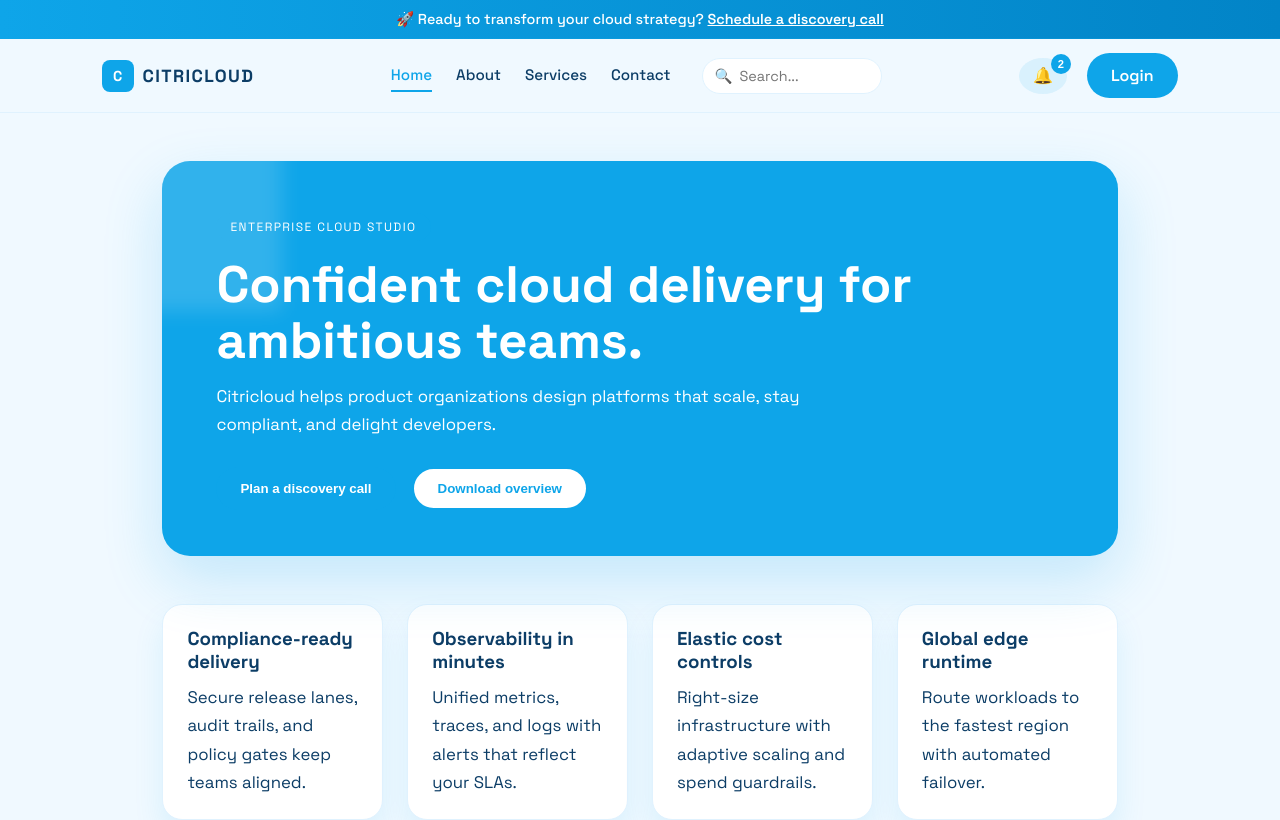
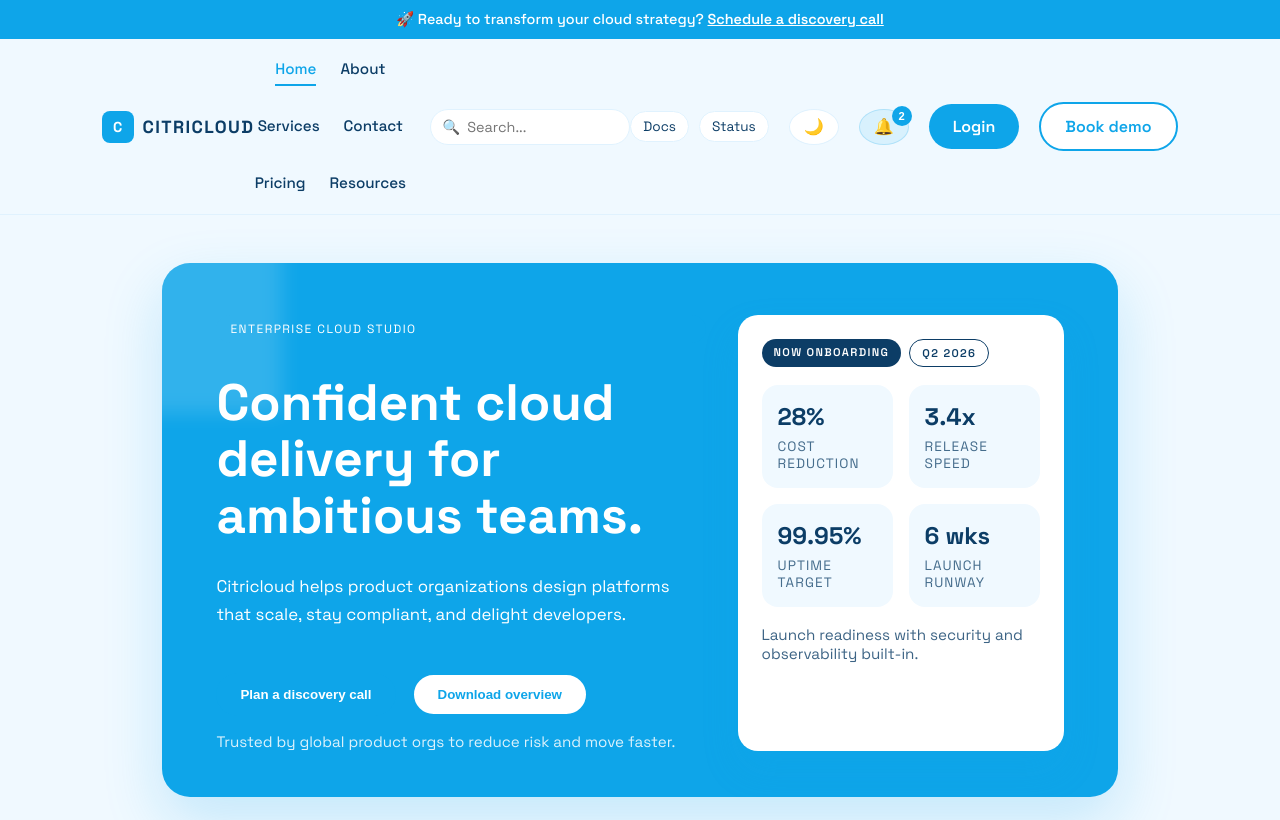
Before and after one commit to TunedSyntax/citricloud, a React (Vite) app in the folder frontend/: page / in a window 1280 px wide. Shown: the top 820 px of the page. Built offline with nearby package versions, Linux system fonts and the light colour scheme.

Commit message:
Add theme toggle functionality and enhance layout structure

```diff
--- a/frontend/src/App.jsx
+++ b/frontend/src/App.jsx
@@ -60,6 +60,14 @@ const apiRequest = async (path, options = {}) => {
 
 function Layout({ token, profile, onLogout, children }) {
   const [profileMenuOpen, setProfileMenuOpen] = useState(false);
+  const [theme, setTheme] = useState(() => localStorage.getItem("cc_theme") || "light");
+
+  useEffect(() => {
+    document.body.classList.toggle("theme-dark", theme === "dark");
+    document.body.classList.toggle("theme-light", theme === "light");
+    document.documentElement.setAttribute("data-theme", theme);
+    localStorage.setItem("cc_theme", theme);
+  }, [theme]);
 
   return (
     <div className="app-shell">
@@ -95,12 +103,25 @@ function Layout({ token, profile, onLogout, children }) {
             >
               Contact
             </NavLink>
+            <a href="#">Pricing</a>
+            <a href="#">Resources</a>
           </div>
           <div className="nav-search">
             <input type="text" placeholder="Search..." />
           </div>
         </div>
         <div className="nav-actions">
+          <div className="nav-utility">
+            <a href="#" className="nav-utility-link">Docs</a>
+            <a href="#" className="nav-utility-link">Status</a>
+          </div>
+          <button
+            className="nav-theme-toggle"
+            onClick={() => setTheme(theme === "light" ? "dark" : "light")}
+            aria-label="Toggle theme"
+          >
+            {theme === "light" ? "🌙" : "☀️"}
+          </button>
           <button className="nav-notification">
             🔔
             <span className="nav-notification-badge">2</span>
@@ -132,6 +153,9 @@ function Layout({ token, profile, onLogout, children }) {
               Login
             </NavLink>
           )}
+          <a className="ghost nav-cta" href="#contact">
+            Book demo
+          </a>
         </div>
       </nav>
       <main className="page">
@@ -196,6 +220,8 @@ function Home() {
   return (
     <div className="stack">
       <section className="hero">
+        <div className="hero-inner">
+          <div className="hero-copy">
             <div className="badge">Enterprise Cloud Studio</div>
             <h1>Confident cloud delivery for ambitious teams.</h1>
             <p>
@@ -205,6 +231,34 @@ function Home() {
             <div className="cta-row">
               <button className="primary">Plan a discovery call</button>
               <button className="ghost">Download overview</button>
+            </div>
+            <div className="hero-note">Trusted by global product orgs to reduce risk and move faster.</div>
+          </div>
+          <div className="hero-panel">
+            <div className="hero-panel-header">
+              <span className="hero-pill">Now onboarding</span>
+              <span className="hero-pill outline">Q2 2026</span>
+            </div>
+            <div className="hero-metrics">
+              <div className="hero-stat">
+                <div className="hero-stat-value">28%</div>
+                <div className="hero-stat-label">Cost reduction</div>
+              </div>
+              <div className="hero-stat">
+                <div className="hero-stat-value">3.4x</div>
+                <div className="hero-stat-label">Release speed</div>
+              </div>
+              <div className="hero-stat">
+                <div className="hero-stat-value">99.95%</div>
+                <div className="hero-stat-label">Uptime target</div>
+              </div>
+              <div className="hero-stat">
+                <div className="hero-stat-value">6 wks</div>
+                <div className="hero-stat-label">Launch runway</div>
+              </div>
+            </div>
+            <div className="hero-panel-footer">Launch readiness with security and observability built-in.</div>
+          </div>
         </div>
       </section>
 
--- a/frontend/src/styles.css
+++ b/frontend/src/styles.css
@@ -34,7 +34,7 @@ a {
 }
 
 .topbar-announcement {
-  background: linear-gradient(90deg, #0ea5e9 0%, #0284c7 100%);
+  background: #0ea5e9;
   color: #ffffff;
   padding: 10px 8vw;
   text-align: center;
@@ -50,8 +50,8 @@ a {
 }
 
 .nav {
-  display: flex;
-  justify-content: space-between;
+  display: grid;
+  grid-template-columns: auto 1fr auto;
   align-items: center;
   padding: 14px 8vw;
   position: sticky;
@@ -89,7 +89,9 @@ a {
 .nav-center {
   display: flex;
   align-items: center;
-  gap: 32px;
+  gap: 24px;
+  justify-content: center;
+  width: 100%;
 }
 
 .nav-links {
@@ -97,6 +99,8 @@ a {
   gap: 24px;
   font-weight: 500;
   font-size: 0.95rem;
+  justify-content: center;
+  flex-wrap: wrap;
 }
 
 .nav-links a {
@@ -117,16 +121,20 @@ a {
 
 .nav-search {
   position: relative;
+  display: flex;
+  align-items: center;
 }
 
 .nav-search input {
   background: #ffffff;
   border: 1px solid #e0f2fe;
   border-radius: 20px;
-  padding: 8px 14px 8px 36px;
+  padding: 0 14px 0 36px;
   font-family: inherit;
   font-size: 0.9rem;
-  width: 180px;
+  width: 200px;
+  height: 36px;
+  line-height: 36px;
   transition: border-color 0.2s ease, box-shadow 0.2s ease;
 }
 
@@ -150,21 +158,53 @@ a {
   display: flex;
   align-items: center;
   gap: 20px;
+  justify-self: end;
+}
+
+.nav-utility {
+  display: flex;
+  gap: 10px;
+}
+
+.nav-utility-link {
+  padding: 6px 12px;
+  border-radius: 999px;
+  border: 1px solid #e0f2fe;
+  background: #ffffff;
+  font-size: 0.85rem;
+  color: #0c3d66;
+  transition: border-color 0.2s ease, color 0.2s ease, background 0.2s ease;
+}
+
+.nav-utility-link:hover {
+  border-color: #0ea5e9;
+  color: #0ea5e9;
+}
+
+.nav-theme-toggle,
+.nav-notification {
+  width: 36px;
+  height: 36px;
+  border-radius: 50%;
+  display: inline-flex;
+  align-items: center;
+  justify-content: center;
+  cursor: pointer;
+  font-size: 1rem;
+  border: 1px solid #e0f2fe;
+  background: #ffffff;
+  transition: border-color 0.2s ease, background 0.2s ease, color 0.2s ease;
+}
+
+.nav-theme-toggle:hover {
+  border-color: #0ea5e9;
+  color: #0ea5e9;
 }
 
 .nav-notification {
   position: relative;
-  display: inline-flex;
-  width: 36px;
-  height: 36px;
-  border-radius: 50%;
   background: rgba(14, 165, 233, 0.1);
-  align-items: center;
-  justify-content: center;
-  cursor: pointer;
-  transition: background 0.2s ease;
-  border: none;
-  font-size: 1rem;
+  border: 1px solid rgba(14, 165, 233, 0.2);
 }
 
 .nav-notification:hover {
@@ -214,7 +254,7 @@ a {
   width: 32px;
   height: 32px;
   border-radius: 50%;
-  background: linear-gradient(135deg, #0ea5e9 0%, #0284c7 100%);
+  background: #0ea5e9;
   display: flex;
   align-items: center;
   justify-content: center;
@@ -273,6 +313,10 @@ a {
   margin: 8px 0;
 }
 
+.nav-cta {
+  padding: 10px 18px;
+}
+
 .nav-user {
   display: flex;
   gap: 12px;
@@ -312,6 +356,89 @@ a {
   height: 240px;
   background: rgba(255, 255, 255, 0.15);
   filter: blur(10px);
+}
+
+.hero-inner {
+  display: grid;
+  grid-template-columns: 1.2fr 0.8fr;
+  gap: 32px;
+  align-items: stretch;
+}
+
+.hero-copy {
+  display: flex;
+  flex-direction: column;
+  gap: 16px;
+}
+
+.hero-note {
+  font-size: 0.95rem;
+  opacity: 0.85;
+}
+
+.hero-panel {
+  background: #ffffff;
+  color: #0c3d66;
+  padding: 24px;
+  border-radius: 20px;
+  box-shadow: 0 18px 36px rgba(14, 165, 233, 0.18);
+  display: flex;
+  flex-direction: column;
+  gap: 18px;
+}
+
+.hero-panel-header {
+  display: flex;
+  gap: 8px;
+  flex-wrap: wrap;
+}
+
+.hero-pill {
+  padding: 6px 12px;
+  border-radius: 999px;
+  font-size: 0.7rem;
+  letter-spacing: 0.12em;
+  text-transform: uppercase;
+  font-weight: 600;
+  background: #0c3d66;
+  color: #ffffff;
+}
+
+.hero-pill.outline {
+  background: transparent;
+  color: #0c3d66;
+  border: 1px solid #0c3d66;
+}
+
+.hero-metrics {
+  display: grid;
+  grid-template-columns: repeat(2, minmax(0, 1fr));
+  gap: 16px;
+}
+
+.hero-stat {
+  background: #f0f9ff;
+  border-radius: 16px;
+  padding: 16px;
+  display: grid;
+  gap: 6px;
+}
+
+.hero-stat-value {
+  font-size: 1.5rem;
+  font-weight: 700;
+}
+
+.hero-stat-label {
+  font-size: 0.85rem;
+  text-transform: uppercase;
+  letter-spacing: 0.08em;
+  color: rgba(12, 61, 102, 0.75);
+}
+
+.hero-panel-footer {
+  font-size: 0.95rem;
+  color: rgba(12, 61, 102, 0.8);
 }
 
 .badge {
@@ -602,6 +729,174 @@ textarea {
   text-decoration: none;
 }
 
+body.theme-dark {
+  background: #0b1220;
+  color: #e6f1ff;
+}
+
+body.theme-dark .topbar-announcement {
+  background: #0b3b62;
+  border-bottom: 1px solid #1b2a44;
+}
+
+body.theme-dark .topbar-announcement a {
+  color: #9bd6ff;
+}
+
+body.theme-dark .nav {
+  background: rgba(9, 18, 32, 0.92);
+  border-bottom: 1px solid #1b2a44;
+}
+
+body.theme-dark .nav-links a {
+  color: #cfe4ff;
+}
+
+body.theme-dark .nav-links a:hover,
+body.theme-dark .nav-links a.active {
+  color: #64c5ff;
+  border-color: #64c5ff;
+}
+
+body.theme-dark .nav-search input {
+  background: #0f1b2d;
+  border-color: #1b2a44;
+  color: #e6f1ff;
+}
+
+body.theme-dark .nav-utility-link,
+body.theme-dark .nav-theme-toggle,
+body.theme-dark .nav-notification {
+  background: #0f1b2d;
+  border-color: #1b2a44;
+  color: #e6f1ff;
+}
+
+body.theme-dark .nav-utility-link:hover,
+body.theme-dark .nav-theme-toggle:hover,
+body.theme-dark .nav-notification:hover {
+  border-color: #64c5ff;
+  color: #64c5ff;
+}
+
+body.theme-dark .nav-notification {
+  background: rgba(100, 197, 255, 0.15);
+}
+
+body.theme-dark .nav-profile-button:hover {
+  background: rgba(100, 197, 255, 0.15);
+}
+
+body.theme-dark .nav-profile-menu {
+  background: #0f1b2d;
+  border-color: #1b2a44;
+  box-shadow: none;
+}
+
+body.theme-dark .nav-profile-menu a,
+body.theme-dark .nav-profile-menu button {
+  color: #e6f1ff;
+}
+
+body.theme-dark .nav-profile-menu a:hover,
+body.theme-dark .nav-profile-menu button:hover {
+  background: #12243c;
+}
+
+body.theme-dark .nav-profile-menu .divider {
+  background: #1b2a44;
+}
+
+body.theme-dark .hero,
+body.theme-dark .panel {
+  background: #0b3b62;
+}
+
+body.theme-dark .hero-panel {
+  background: #0f1b2d;
+  color: #e6f1ff;
+  box-shadow: none;
+  border: 1px solid #1b2a44;
+}
+
+body.theme-dark .hero-pill {
+  background: #64c5ff;
+  color: #0b1220;
+}
+
+body.theme-dark .hero-pill.outline {
+  background: transparent;
+  color: #64c5ff;
+  border-color: #64c5ff;
+}
+
+body.theme-dark .hero-stat {
+  background: #12243c;
+}
+
+body.theme-dark .hero-stat-label,
+body.theme-dark .hero-panel-footer {
+  color: rgba(230, 241, 255, 0.75);
+}
+
+body.theme-dark .badge {
+  background: #64c5ff;
+  color: #0b1220;
+}
+
+body.theme-dark .card,
+body.theme-dark .panel.light,
+body.theme-dark .form-card,
+body.theme-dark .auth-card,
+body.theme-dark .section.soft {
+  background: #0f1b2d;
+  color: #e6f1ff;
+  border: 1px solid #1b2a44;
+  box-shadow: none;
+}
+
+body.theme-dark input,
+body.theme-dark textarea {
+  background: #0f1b2d;
+  color: #e6f1ff;
+  border-color: #1b2a44;
+}
+
+body.theme-dark .primary {
+  background: #64c5ff;
+  color: #0b1220;
+}
+
+body.theme-dark .ghost {
+  background: #0f1b2d;
+  color: #64c5ff;
+  border-color: #64c5ff;
+}
+
+body.theme-dark .status {
+  background: rgba(100, 197, 255, 0.1);
+  border-left-color: #64c5ff;
+}
+
+body.theme-dark .footer {
+  background: #081522;
+  color: #cfe4ff;
+}
+
+body.theme-dark .footer-section a {
+  color: #cfe4ff;
+}
+
+body.theme-dark .footer-bottom {
+  border-top: 1px solid #1b2a44;
+  color: #9fbfe0;
+}
+
+body.theme-dark .footer-socials a {
+  background: rgba(100, 197, 255, 0.15);
+  color: #64c5ff;
+}
+
 @keyframes fadeUp {
   from {
     opacity: 0;
@@ -621,18 +916,26 @@ textarea {
   }
 
   .nav {
-    flex-direction: row;
+    grid-template-columns: 1fr;
     gap: 12px;
     padding: 12px 4vw;
+    justify-items: center;
   }
 
   .nav-center {
-    gap: 16px;
+    gap: 12px;
+    flex-direction: column;
   }
 
   .nav-links {
     gap: 12px;
     font-size: 0.85rem;
+  }
+
+  .nav-search,
+  .nav-utility,
+  .nav-cta {
+    display: none;
   }
 
   .nav-search input {
@@ -642,6 +945,7 @@ textarea {
 
   .nav-actions {
     gap: 12px;
+    justify-self: center;
   }
 
   .logo {
@@ -652,6 +956,10 @@ textarea {
     padding: 38px 30px;
   }
 
+  .hero-inner {
+    grid-template-columns: 1fr;
+  }
+
   .split {
     grid-template-columns: 1fr;
   }
```
Also changed, not shown: 1 other file (tests, documents, lock files or other folders). Lines whose indentation alone changed are shown as unchanged.
